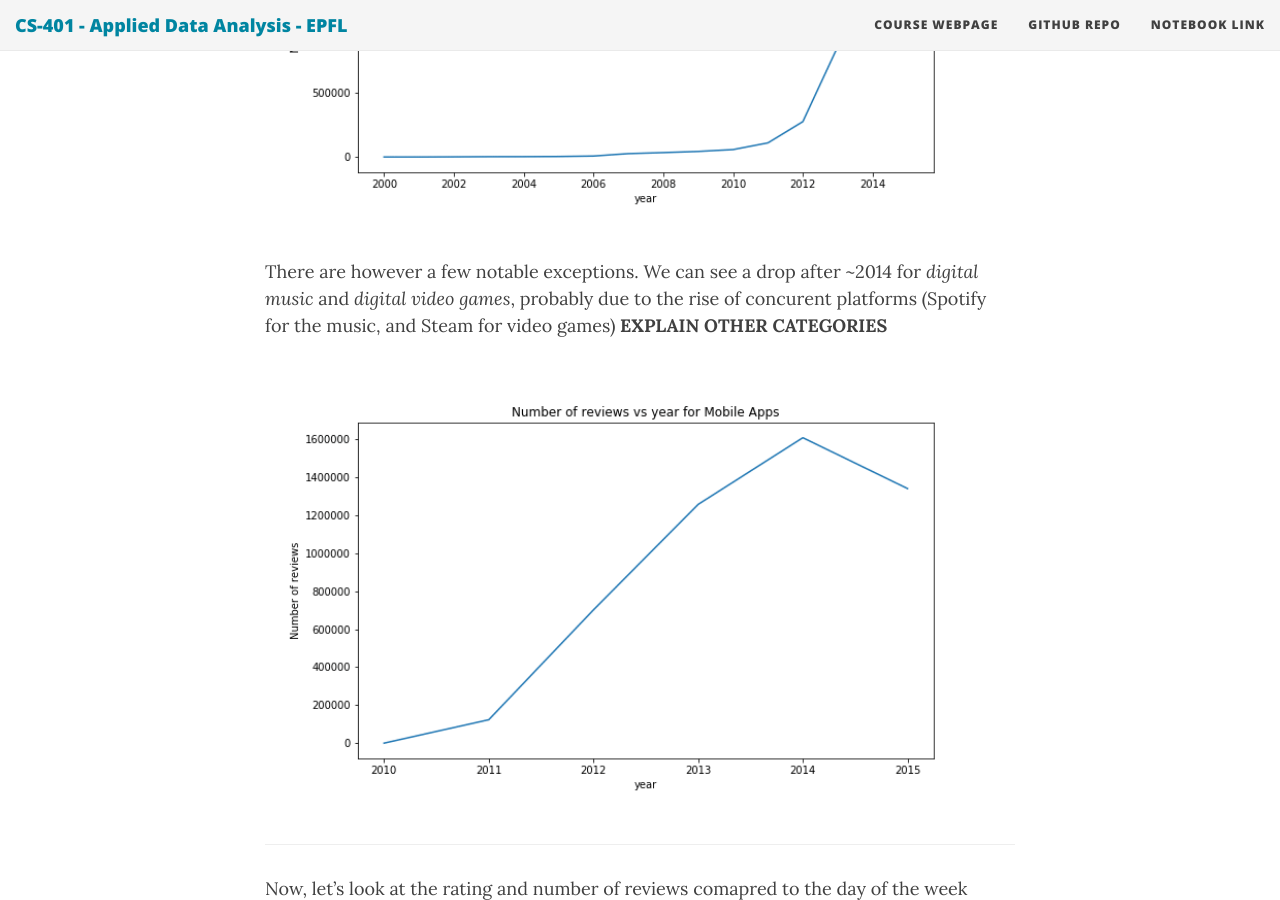
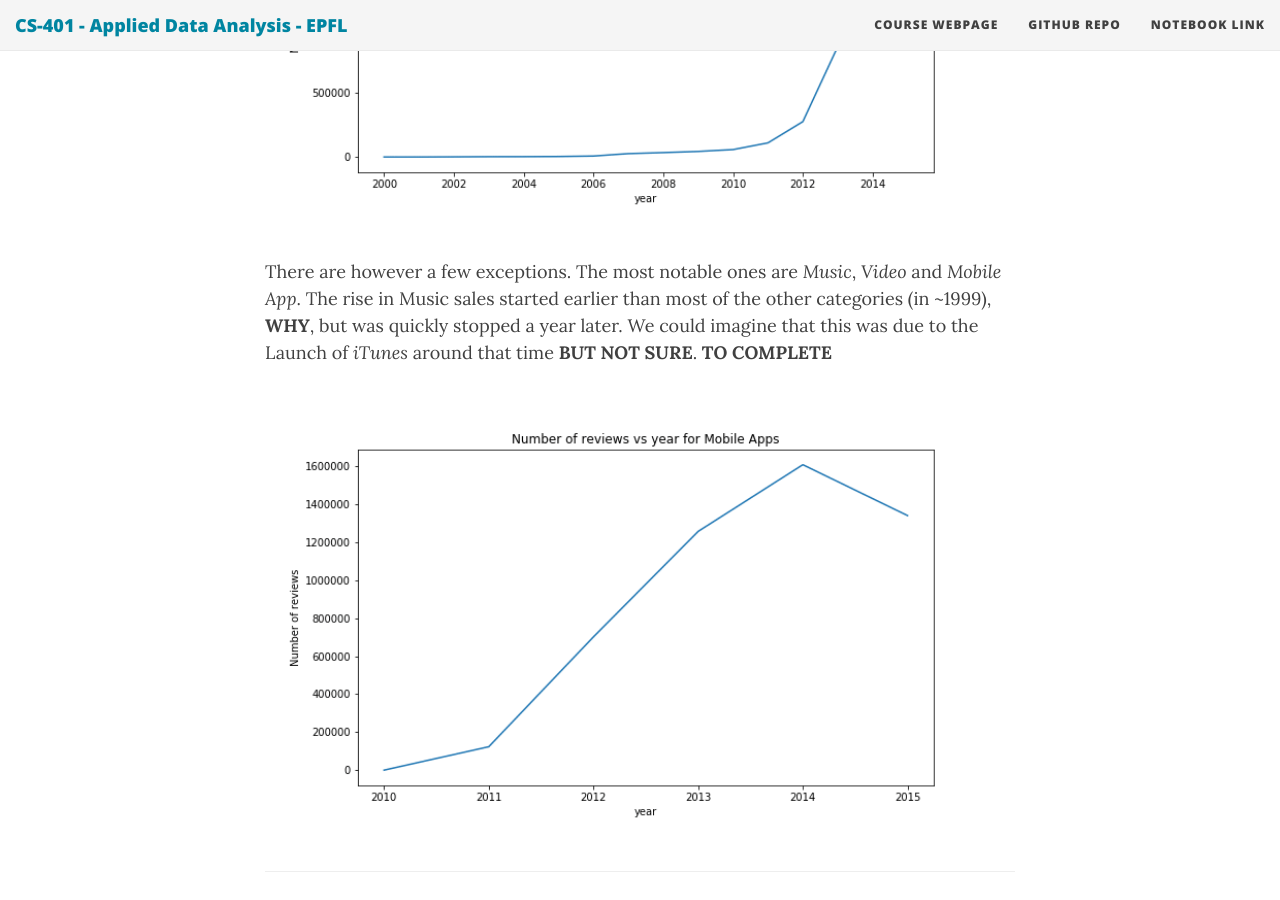
Before and after one commit to ada-lyn/ada-lyn.github.io, a Jekyll site: the page built from index.md, in a window 1280 px wide and 900 px high, scrolled down 13748 px. Built offline with Jekyll 4.4.1, drawn with Linux system fonts in a browser that asks for light colours; nearby versions of some CDN libraries; formulas are drawn with MathJax 3; some of the changed text lies outside the part shown.

Commit message:
Update index.md

```diff
--- a/index.md
+++ b/index.md
@@ -173,7 +173,7 @@
 	<img src="/img/gif/number_vs_year.gif" width="99%" />
 </p>
 
-There are however a few notable exceptions. We can see a drop after ~2014 for *digital music* and *digital video games*, probably due to the rise of concurent platforms (Spotify for the music, and Steam for video games) **EXPLAIN OTHER CATEGORIES**
+There are however a few exceptions. The most notable ones are *Music*, *Video* and *Mobile App*. The rise in Music sales started earlier than most of the other categories (in ~1999), **WHY**, but was quickly stopped a year later. We could imagine that this was due to the Launch of *iTunes* around that time **BUT NOT SURE**. **TO COMPLETE**
 
 <p float="left">
 	<img src="/img/gif/number_vs_year_exceptions.gif" width="99%" />
@@ -263,11 +263,6 @@
 
 While being an interesting analysis, it shows that these results will not result in bias correction as the title and body length are naturally correlated with the ratings and it makes perfect sense.
 
-#### Importance of the features for the bias correction
-
-Lorem ipsum
-
-
 ### By Country
 
 In this part, we want to see if there are any differences between the way people rate articles in differents countries. As a reminde, we have data for the United States, the United Kingdom, France, Germany and Japan
@@ -344,10 +338,7 @@
 
 Overall we can say that there is indeed a herding behavior with Amazon reviews. It is quite small, which as explained before make sense, but since there is so much variation from one product to the other, and many dfferent factors other than the herding behavior that might affect the average. We found for instance a DVD that had 4.7 stars in the US and 2.1 stars in the UK; The herding effect was clear, since the first rating also had that difference, but the bad rating was actually due to the fact that the DVD wasn't compatible with Britsh TVs (=> The PAL vs NTSC video format encoding was the problem.). That makes it harder to know if the effect is actually due to the herding behavior, or just to the worse quality of the product in one of the country (as well as any other unkown factors). For all of these reasons, we decided not to use the effect in our bias correction.
 
-
-### By User
-
-- by category <a name="bias_"></a>
+<a name="bias_"></a>
 
 # 3. Bias Correction
 
@@ -361,21 +352,25 @@
 <p float="left">
   <img src="/img/time_correction/N1.png" width="99%" />
 </p>
+
 The correction by years seems to be able to fix really well the biases, note that it was also where the biggest biases where seen so even if further results of other types of time period do not give such good results, this bias correction will still have been very significant! Also, be carefull comparing the graphs as y squale is not the same on the corrected graphs.
 
 <p float="left">
   <img src="/img/time_correction/N2.png" width="99%" />
 </p>
+
 The bias stayed pretty similar in terms of range (about 0.04) but not on the same month anymore. It may be due to a high correlation between the year and month and that correcting year biases changed the month biases. So at least we did not made the bias worse.
 
 <p float="left">
   <img src="/img/time_correction/N3.png" width="99%" />
 </p>
+
 The range of the bias went down from about 0.025 to 0.012. So even though the bias was quite low we made a small improvement.
 
 <p float="left">
   <img src="/img/time_correction/N4.png" width="99%" />
 </p>
+
 Almost no change in the range of the bias, maybe a tiny bit smaller. But the bias was really small here.
 
 Overall, the time correction seems to have worked well, correcting the biggest biases in the years analysis and doing little or no change on the other time scales where the bias was way smaller anyways. Hence we can say it is quite conclusive.
@@ -384,7 +379,10 @@
 
 
 We will correct the users bias using the following formula:<br>
-*corrected_rating = actual_rating + alpha * (avg - x)* where *alpha= 1 - [helpful ratio] * (1-exp(-lambda * [total_votes]))*.<br>This will have the following effect:
+
+\[corrected_rating = actual_rating + alpha * (avg - x)* where *alpha= 1 - [helpful ratio] * (1-exp(-lambda * [total_votes]))\]
+
+.<br>This will have the following effect:
 
 - We will correct a users bias. If a users average grade is higher than the average overall grade, then this user is classified as giving too high grades, therefore we will decrease the grade he gave slightly.
 - Alpha is a coefficient from 0 to 1 controlling the strength of the correction applied.
```
Also changed, not shown: other parts of index.md (+1 -2 lines).
